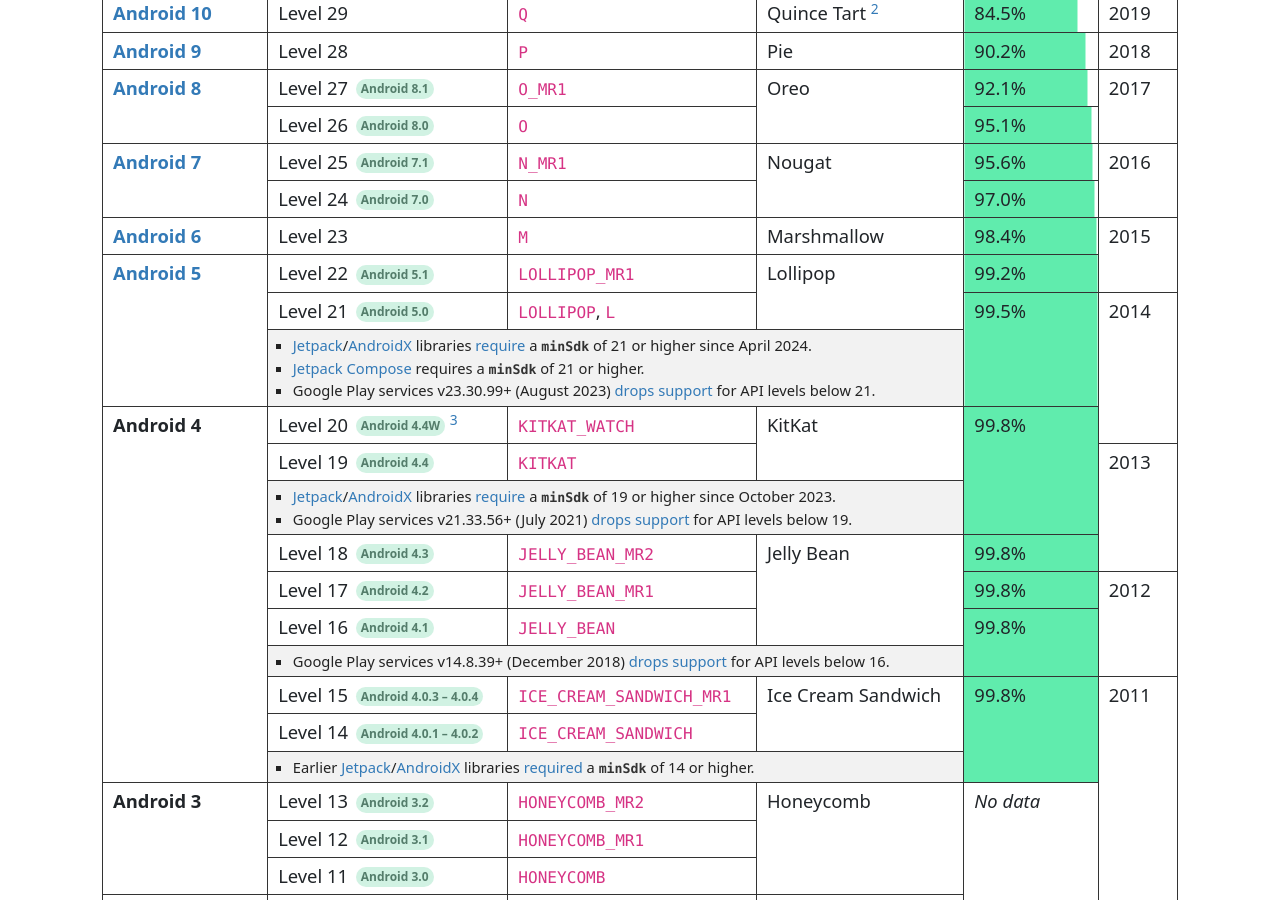
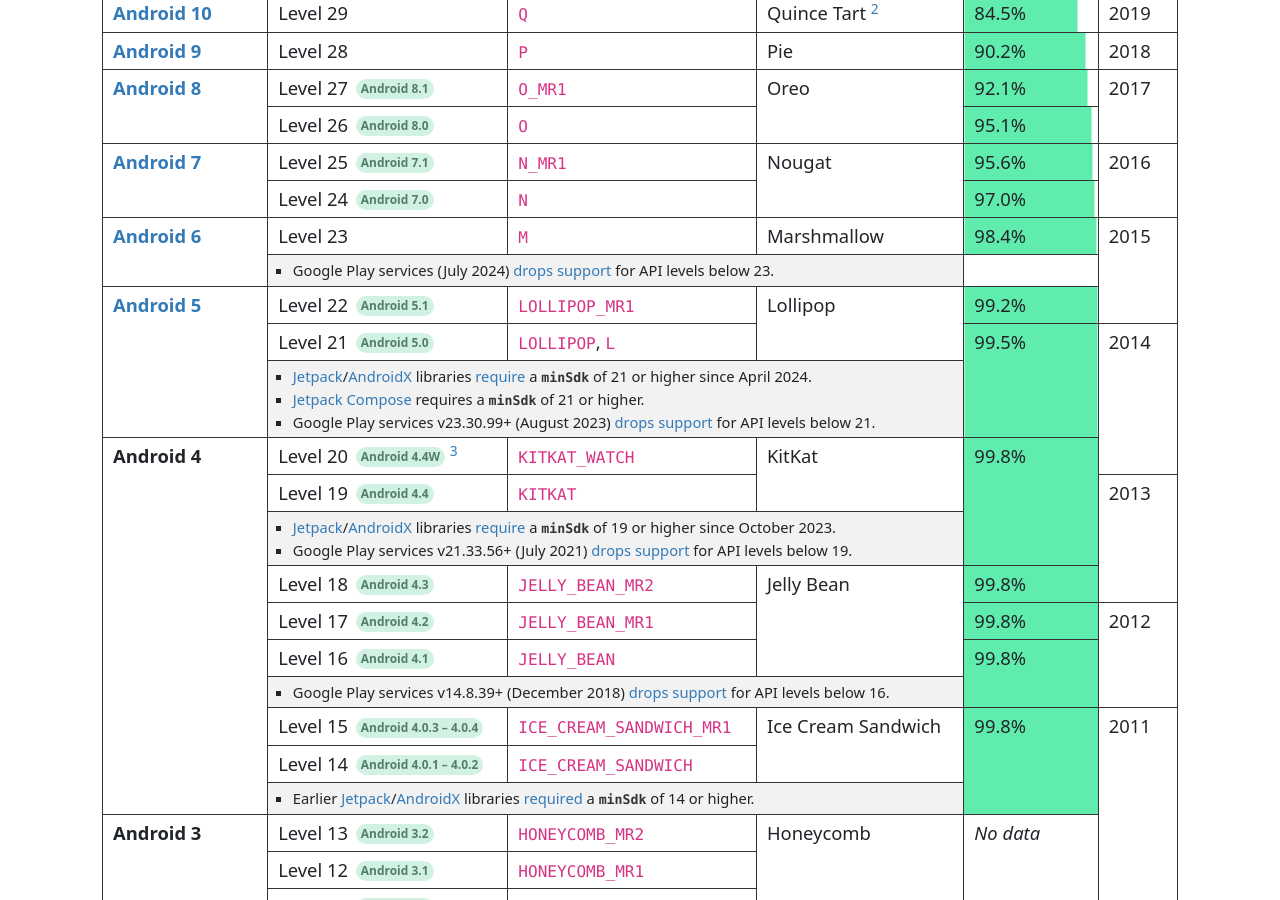
Before and after one commit to ebelinski/apilevels, a Jekyll site: the page built from index.md, in a window 1280 px wide and 900 px high, scrolled down 595 px. Built offline with Jekyll 4.4.1, drawn with Linux system fonts in a browser that asks for light colours; comment, search, counter and statistics services are not loaded.

Commit message:
google play services drop support for lollipop

```diff
--- a/index.md
+++ b/index.md
@@ -167,14 +167,21 @@
     {% include progress-cell.html rowspan=1 percentage=97.0 %}
   </tr>
   <tr>
-    <td>
+    <td rowspan="2">
       <b><a href="https://developer.android.com/about/versions/marshmallow">Android 6</a></b>
     </td>
     <td>Level 23</td>
     <td><code>M</code></td>
     <td>Marshmallow</td>
     {% include progress-cell.html rowspan=1 percentage=98.4 %}
-    <td rowspan="2">2015</td>
+    <td rowspan="3">2015</td>
+  </tr>
+  <tr class="table-notes">
+    <td colspan="3">
+        <ul>
+          <li>Google Play services (July 2024) <a href="https://support.google.com/googleplay/answer/9037938?hl=en">drops</a> <a href="https://9to5google.com/2024/07/11/android-lollipop-google-play-services/">support</a> for API levels below 23.</li>
+        </ul>
+    </td>
   </tr>
   <tr>
     <td rowspan="3">
```
